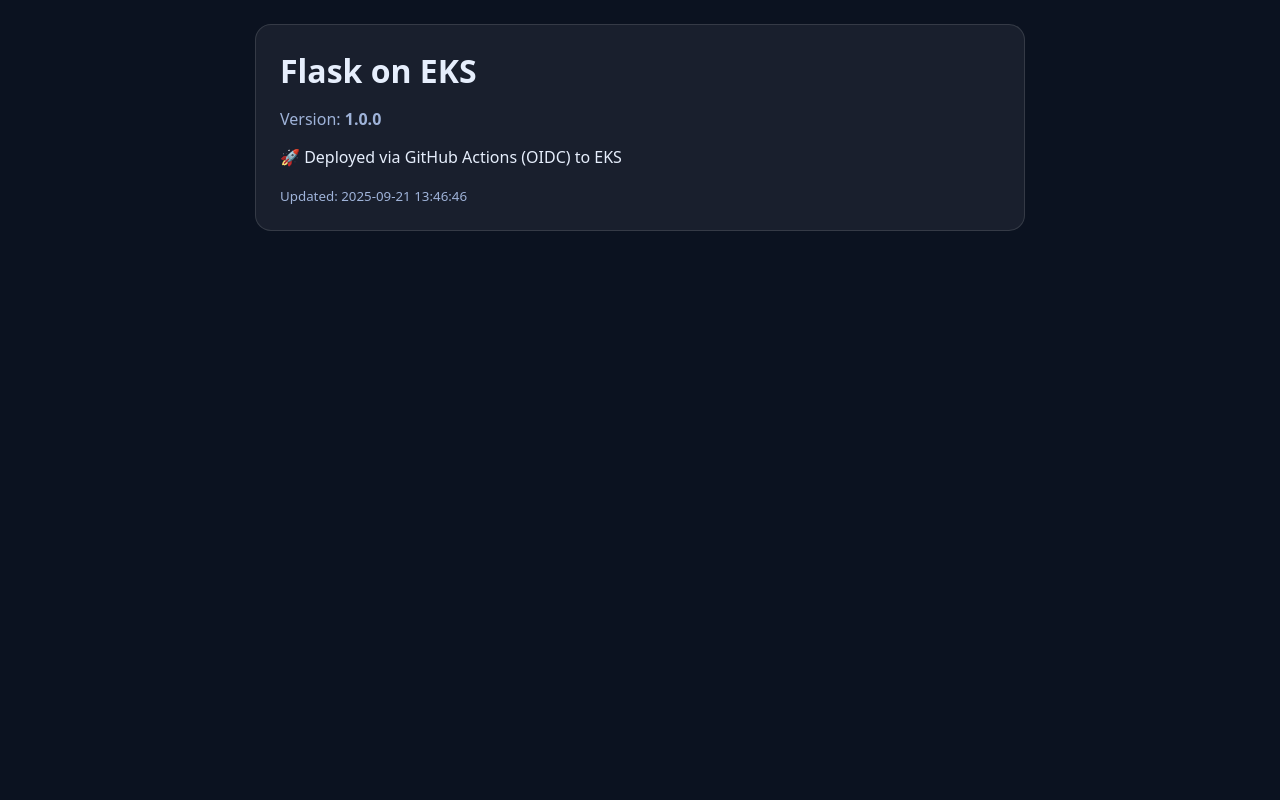
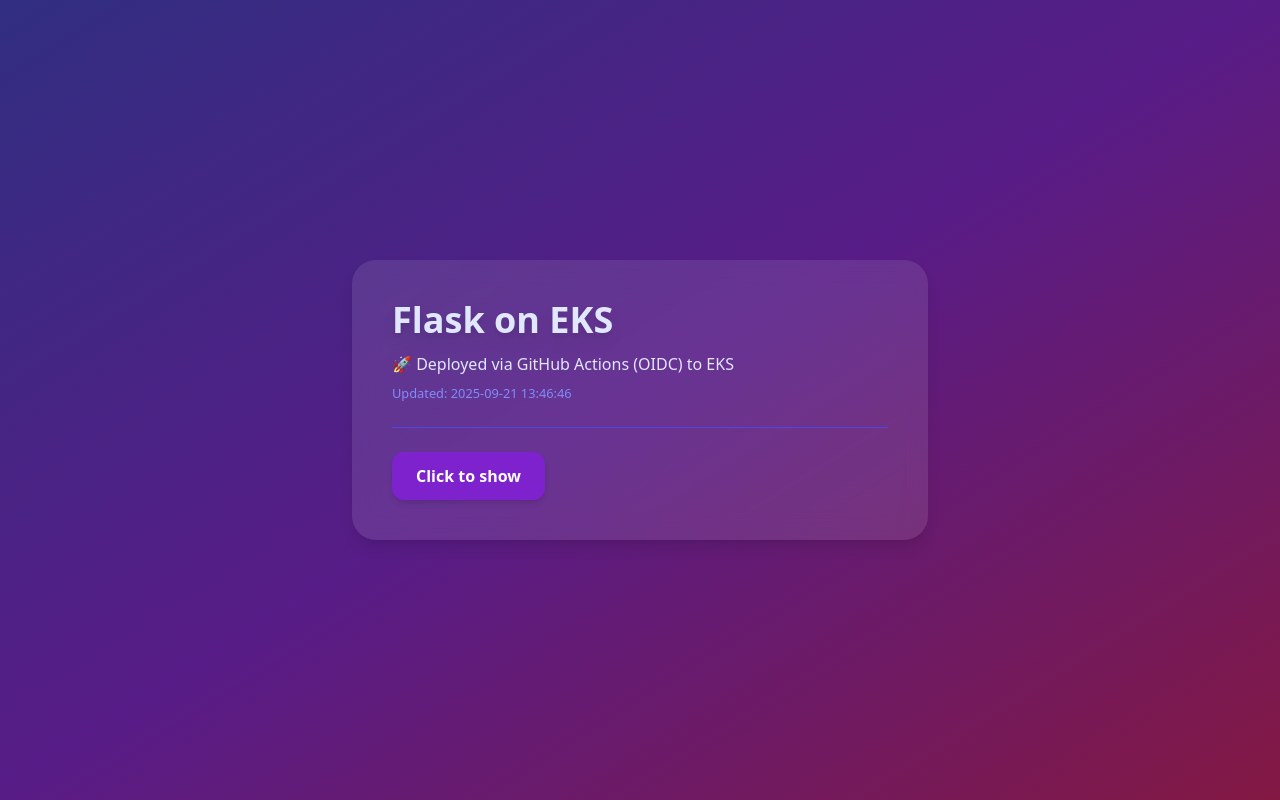
Before and after one commit to samiiraqi/devsecops-project, a Flask app: page / in a window 1280 px wide. Run offline with Flask 3, Linux system fonts and the light colour scheme; some libraries are stand-ins or nearby versions.

Commit message:
updating files

```diff
--- /dev/null
+++ b/app/__init__.py
@@ -0,0 +1 @@
+from .main import app
--- a/app/main.py
+++ b/app/main.py
@@ -1,31 +1,25 @@
 from flask import Flask, render_template, jsonify
-import os
 from datetime import datetime
 
 app = Flask(__name__)
-APP_VERSION = os.getenv("APP_VERSION", "1.0.0")
 
 @app.route("/")
 def index():
     return render_template(
         "index.html",
         message="🚀 Deployed via GitHub Actions (OIDC) to EKS",
-        timestamp=datetime.now().strftime("%Y-%m-%d %H:%M:%S"),
-        version=APP_VERSION
+        timestamp=datetime.now().strftime("%Y-%m-%d %H:%M:%S")
     )
 
 @app.route("/health")
 def health():
-    return jsonify({"status": "healthy", "version": APP_VERSION}), 200
+    return jsonify({"status": "healthy"}), 200
 
 @app.route("/info")
 def info():
     return jsonify({
-        "app": "Flask EKS App",
-        "version": APP_VERSION,
-        "env": os.getenv("FLASK_ENV", "production")
+        "app": "Flask EKS App"
     })
 
 if __name__ == "__main__":
-    port = int(os.environ.get("PORT", 5000))
-    app.run(host="0.0.0.0", port=port)
+    app.run(host="0.0.0.0", port=5000)
--- a/app/templates/index.html
+++ b/app/templates/index.html
@@ -1,24 +1,56 @@
 <!DOCTYPE html>
-<html lang="en">
+<html lang="en" class="scroll-smooth">
 <head>
-  <meta charset="utf-8" />
+  <meta charset="UTF-8" />
+  <meta name="viewport" content="width=device-width, initial-scale=1" />
   <title>Flask on EKS</title>
-  <meta name="viewport" content="width=device-width, initial-scale=1" />
+  <script src="https://cdn.tailwindcss.com"></script>
+</head>
+<body class="bg-gradient-to-br from-indigo-900 via-purple-900 to-pink-900 min-h-screen flex items-center justify-center p-6">
+  <div class="bg-white bg-opacity-10 backdrop-blur-md rounded-3xl max-w-xl w-full p-10 shadow-lg text-indigo-100 font-sans">
+    <h1 class="text-4xl font-extrabold mb-3 drop-shadow-lg">Flask on EKS</h1>
+
+    <p class="mb-2">{{ message }}</p>
+    <small class="text-indigo-400 block mb-6">Updated: {{ timestamp }}</small>
+
+    <hr class="border-indigo-600 mb-6" />
+
+    <button
+      onclick="showWelcome()"
+      class="px-6 py-3 bg-purple-700 hover:bg-purple-800 active:bg-purple-900 rounded-xl text-white font-semibold shadow-md transition duration-300 ease-in-out select-none focus:outline-none focus:ring-4 focus:ring-purple-400">
+       Click to show
+    </button>
+
+    <div id="welcome" class="mt-8 hidden p-6 bg-purple-800 bg-opacity-60 rounded-xl shadow-inner animate-fadeIn">
+      <p class="text-lg font-semibold mb-2">Welcome to our project: <span class="text-yellow-300">devsecops-project</span></p>
+      <p class="mb-1">By: <b>Sami</b> + <b>Anan</b></p>
+      <p class="mb-4">With the support of our lecturer, <b>Yuval Shaul</b></p>
+      <p class="mb-4 text-yellow-300 text-xl font-semibold">Enjoy! </p>
+
+      <div class="bg-purple-900 p-4 rounded-lg shadow-lg border border-purple-700">
+        <p class="font-bold mb-2 text-indigo-200">🔐 What is DevSecOps?</p>
+        <p class="text-indigo-300 leading-relaxed">
+          DevSecOps is a mindset and practice that integrates security into every part of the DevOps pipeline.
+          It ensures that code is not only fast and reliable, but also safe from the start.
+          Security becomes a shared responsibility — from development to deployment.
+        </p>
+      </div>
+    </div>
+  </div>
+
+  <script>
+    function showWelcome() {
+      const welcome = document.getElementById("welcome");
+      if (welcome.classList.contains("hidden")) {
+        welcome.classList.remove("hidden");
+      }
+      welcome.scrollIntoView({ behavior: "smooth" });
+    }
+  </script>
+
   <style>
-    body { font-family: ui-sans-serif, system-ui, -apple-system, Segoe UI, Roboto, Arial;
-           margin: 0; padding: 24px; background: #0b1220; color: #e6eefc; }
-    .card { max-width: 720px; margin: 0 auto; background: rgba(255,255,255,0.06);
-            border: 1px solid rgba(255,255,255,0.12); border-radius: 16px; padding: 24px; }
-    .muted { color: #9fb3d9; }
-    h1 { margin: 0 0 8px; }
+    @keyframes fadeIn { from { opacity: 0; } to { opacity: 1; } }
+    .animate-fadeIn { animation: fadeIn 0.8s ease forwards; }
   </style>
-</head>
-<body>
-  <div class="card">
-    <h1>Flask on EKS</h1>
-    <p class="muted">Version: <b>{{ version }}</b></p>
-    <p>{{ message }}</p>
-    <small class="muted">Updated: {{ timestamp }}</small>
-  </div>
 </body>
 </html>
```
Also changed, not shown: tests/test_main.py (added, +23 -0 lines), .github/workflows/ci-cd.yml, 3 other files.
